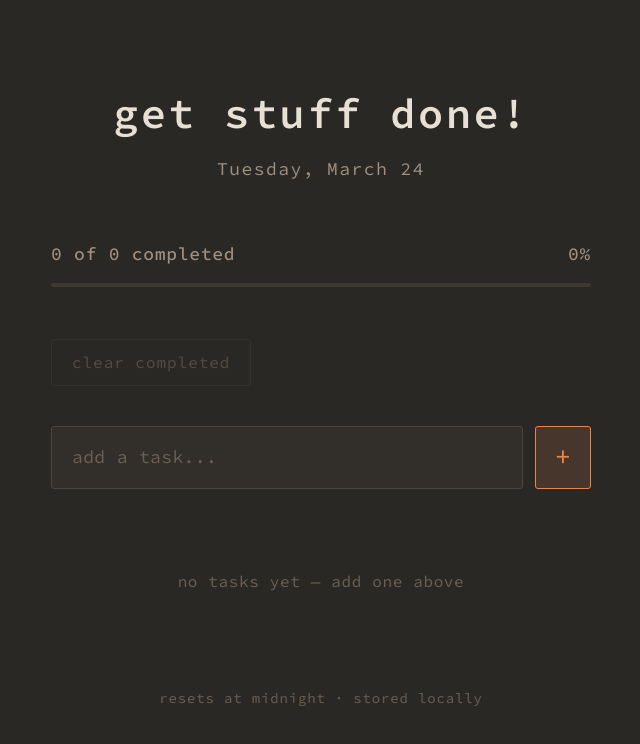
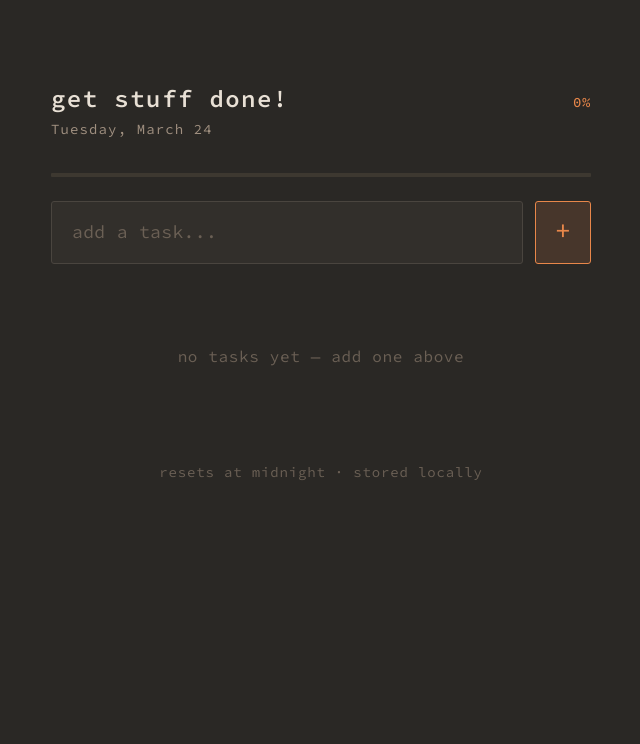
Before and after one commit to strider-ape/get-stuff-done, a React (Vite) app: page / in a window 1280 px wide. Shown: the top 744 px of the page, without its empty margins (269-909 px from the left). Built offline with nearby package versions, Linux system fonts and the light colour scheme.

Commit message:
compact style

```diff
--- a/src/App.tsx
+++ b/src/App.tsx
@@ -160,20 +160,23 @@ export default function App() {
   }, [tasks, recentlyCompleted]);
 
   // ─── Render ─────────────────────────────────────────────────────────
+  // Include recently completed in active section so checked items stay at top during animation
+  const activeTasks = sortedTasks.filter(t => !t.done || recentlyCompleted.has(t.id));
+  const completedTasks = sortedTasks.filter(t => t.done && !recentlyCompleted.has(t.id));
+
   return (
     <div className="app">
       {/* Header */}
       <header className="header">
-        <h1>get stuff done!</h1>
-        <p className="date">{dateStr}</p>
+        <div className="header-left">
+          <h1>get stuff done!</h1>
+          <p className="date">{dateStr}</p>
+        </div>
+        <span className="progress-pct">{progress}%</span>
       </header>
 
       {/* Progress */}
       <div className="progress-section">
-        <div className="progress-meta">
-          <span id="progress-text">{doneCount} of {totalCount} completed</span>
-          <span id="progress-pct">{progress}%</span>
-        </div>
         <div className="progress-bar-wrap">
           <div
             className="progress-bar-fill"
@@ -182,16 +185,6 @@ export default function App() {
           />
         </div>
       </div>
-
-      {/* Clear button */}
-      <button
-        className="clear-btn"
-        id="clear-btn"
-        onClick={clearCompleted}
-        disabled={doneCount === 0}
-      >
-        {doneCount > 0 ? `clear ${doneCount} completed` : "clear completed"}
-      </button>
 
       {/* Input row */}
       <div className="input-row">
@@ -215,7 +208,7 @@ export default function App() {
 
       {/* Task list */}
       <div className="task-list" id="task-list">
-        {sortedTasks.map((task) => (
+        {activeTasks.map((task) => (
           <div
             key={task.id}
             className={twMerge("task-item", task.done && "done")}
@@ -240,6 +233,48 @@ export default function App() {
             </button>
           </div>
         ))}
+
+        {/* Completed section */}
+        {completedTasks.length > 0 && (
+          <>
+            <div className="completed-section">
+              <span className="completed-label">completed</span>
+              <button
+                className="clear-btn"
+                id="clear-btn"
+                onClick={clearCompleted}
+                disabled={completedTasks.length === 0}
+              >
+                clear
+              </button>
+            </div>
+            {completedTasks.map((task) => (
+              <div
+                key={task.id}
+                className={twMerge("task-item", task.done && "done")}
+              >
+                <input
+                  type="checkbox"
+                  className="task-check"
+                  checked={task.done}
+                  onChange={() => toggleTask(task.id)}
+                />
+                <label
+                  className="task-label"
+                  onClick={() => toggleTask(task.id)}
+                >
+                  <span className="task-text">{task.text}</span>
+                </label>
+                <button
+                  className="del-btn"
+                  onClick={() => deleteTask(task.id)}
+                >
+                  del
+                </button>
+              </div>
+            ))}
+          </>
+        )}
       </div>
 
       {/* Empty state */}
--- a/src/index.css
+++ b/src/index.css
@@ -141,74 +141,87 @@ button {
 
 /* Header */
 .header {
-  text-align: center;
-  margin-bottom: 56px;
+  display: flex;
+  justify-content: space-between;
+  align-items: baseline;
+  margin-bottom: 32px;
+  flex-wrap: wrap;
+  gap: 8px;
 }
 
 .header h1 {
-  font-size: 42px;
+  font-size: 24px;
   font-weight: 600;
   letter-spacing: 0.06em;
   color: var(--text-primary);
-  margin-bottom: 8px;
+  margin: 0;
 }
 
 .header .date {
-  font-size: 18px;
+  font-size: 14px;
   font-weight: 400;
   color: var(--text-secondary);
   letter-spacing: 0.08em;
 }
 
+.header .progress-pct {
+  font-size: 14px;
+  font-weight: 500;
+  color: var(--accent);
+  letter-spacing: 0.04em;
+}
+
 /* Progress */
 .progress-section {
-  margin-bottom: 28px;
+  margin-bottom: 24px;
 }
 
-.progress-meta {
-  display: flex;
-  justify-content: space-between;
-  align-items: center;
-  margin-bottom: 14px;
-  font-size: 18px;
-  color: var(--text-secondary);
-  font-weight: 500;
-  letter-spacing: 0.04em;
-}
+
 
 .progress-bar-wrap {
   width: 100%;
   height: 4px;
   background: var(--progress-bg);
-  border-radius: 3px;
+  border-radius: 1px;
   overflow: hidden;
 }
 
 .progress-bar-fill {
   height: 100%;
   background: var(--accent);
-  border-radius: 2px;
+  border-radius: 1px;
   transition: width 0.4s ease;
 }
 
-/* Clear button */
+/* Completed section */
+.completed-section {
+  display: flex;
+  align-items: center;
+  gap: 12px;
+  margin: 24px 0 16px;
+}
+
+.completed-label {
+  font-size: 11px;
+  font-weight: 500;
+  color: var(--text-dim);
+  letter-spacing: 0.12em;
+  text-transform: uppercase;
+}
+
 .clear-btn {
-  margin: 24px 0 40px;
-  display: inline-block;
   background: transparent;
-  border: 1px solid var(--border);
-  color: var(--text-secondary);
+  border: none;
+  color: var(--text-dim);
   font-family: inherit;
-  font-size: 16px;
-  letter-spacing: 0.06em;
-  padding: 10px 20px;
+  font-size: 12px;
+  letter-spacing: 0.04em;
   cursor: pointer;
-  border-radius: 3px;
-  transition: border-color 0.15s, color 0.15s;
+  transition: color 0.15s;
+  padding: 0;
 }
 
 .clear-btn:hover {
-  border-color: var(--accent);
   color: var(--accent);
 }
 
@@ -256,13 +269,14 @@ button {
   display: flex;
   align-items: center;
   gap: 18px;
-  padding: 20px 0;
-  border-bottom: 1px solid var(--border);
-  transition: opacity 0.2s;
+  padding: 16px 12px;
+  margin: 0 -12px;
+  border-radius: 4px;
+  transition: background-color 0.2s, opacity 0.2s;
 }
 
-.task-item:first-child {
-  border-top: 1px solid var(--border);
+.task-item:hover {
+  background-color: var(--surface);
 }
 
 .task-item.done .task-label {
```
